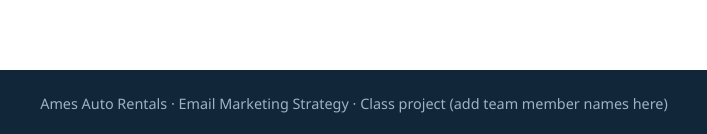
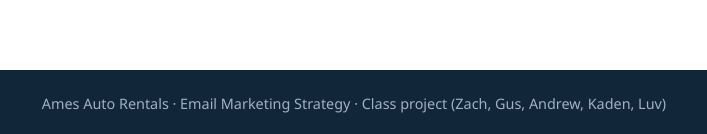
Before and after one commit to ZachS-2001/mkt-3620-Email-Marketing, a plain HTML site: page email.html in a window 1280 px wide. Shown: the part 4259-4393 px from the top of the page, 286-993 px from the left. Drawn offline with Linux system fonts and the light colour scheme.

Commit message:
Update email.html

```diff
--- a/email.html
+++ b/email.html
@@ -308,7 +308,7 @@ input:focus,select:focus{border-color:var(--navy);outline:none;box-shadow:0 0 0
   </div>
 </section>
 
-<div class="pagefoot">Ames Auto Rentals &middot; Email Marketing Strategy &middot; Class project (add team member names here)</div>
+<div class="pagefoot">Ames Auto Rentals &middot; Email Marketing Strategy &middot; Class project (Zach, Gus, Andrew, Kaden, Luv)</div>
 
 <script>
 (function(){
```
